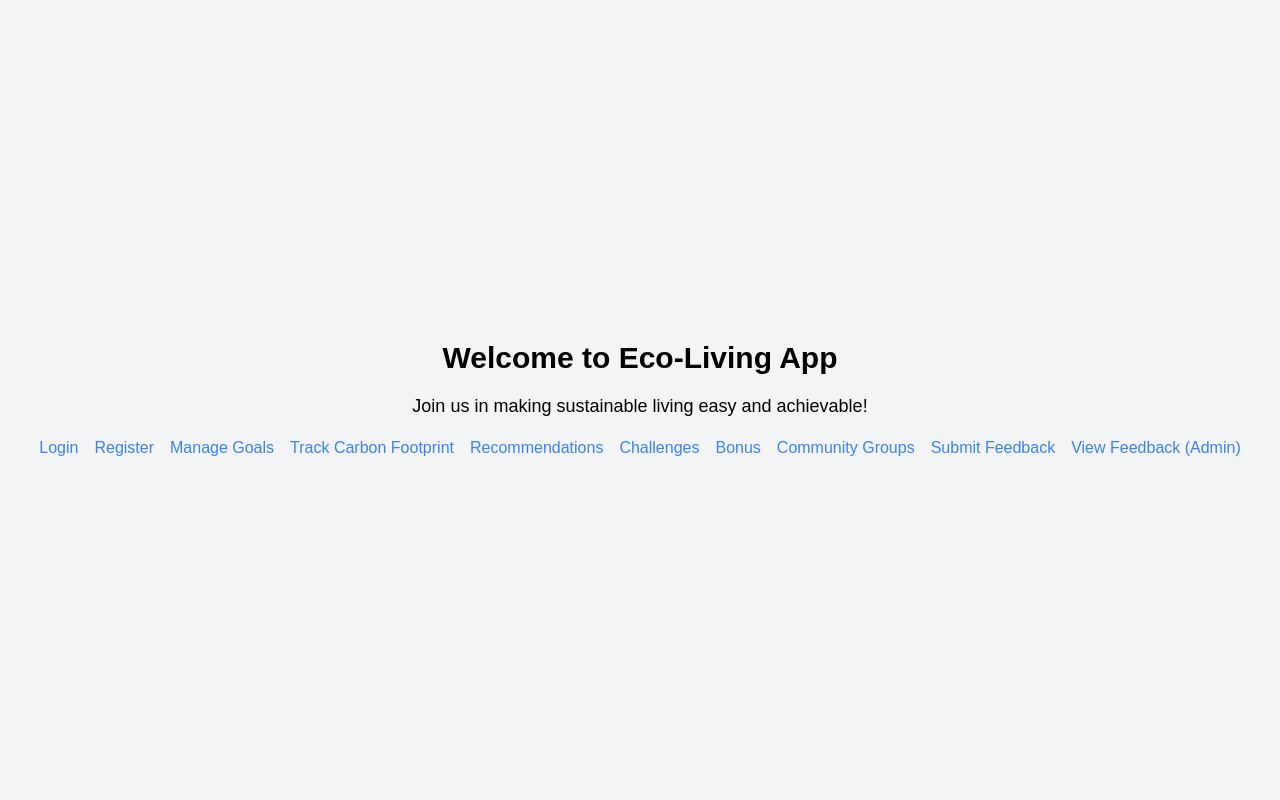
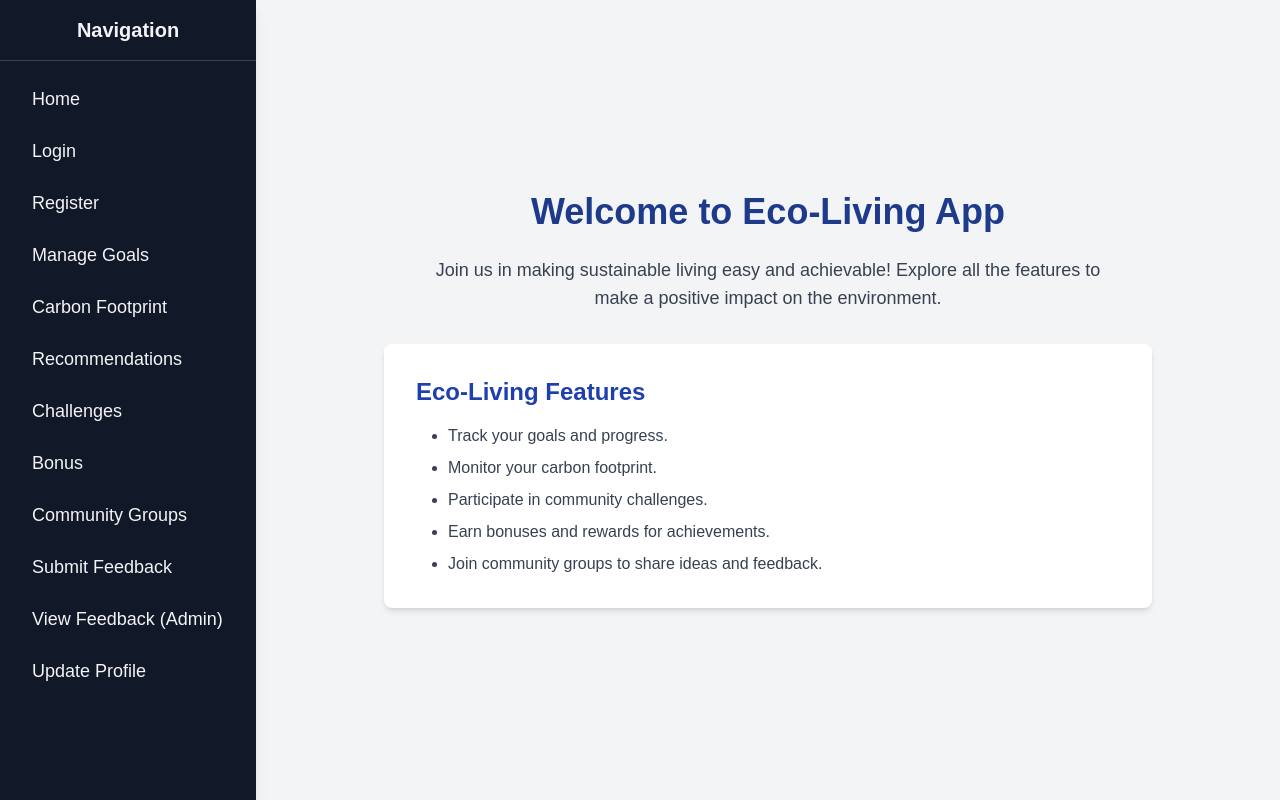
Before and after one commit to profkev/eco-living-frontend, a React (Create React App) app: page / in a window 1280 px wide. Built offline with nearby package versions, Linux system fonts and the light colour scheme; the HTML template or start-up script is replaced by a standard one.

Commit message:
Updated frontend with [version 1]

```diff
--- a/src/App.js
+++ b/src/App.js
@@ -1,8 +1,9 @@
 import React from 'react';
 import { BrowserRouter as Router, Routes, Route } from 'react-router-dom';
+import SidePanel from './components/SidePanel'; // Import the SidePanel component
+import Home from './pages/Home'; // Test with just the Home component
+import Register from './pages/Register';
 import Login from './pages/Login';
-import Register from './pages/Register';
-import Home from './pages/Home';
 import Goals from './pages/Goals';
 import Recommendations from './pages/Recommendations';
 import Challenges from './pages/Challenges';
@@ -11,15 +12,21 @@ import CarbonFootprint from './pages/CarbonFootprint';
 import CommunityGroups from './pages/CommunityGroups';
 import SubmitFeedback from './pages/SubmitFeedback';
 import ViewFeedback from './pages/ViewFeedback';
+import UpdateProfile from './pages/UpdateProfile';
 
 const App = () => {
   return (
     <Router>
-      <div className="min-h-screen bg-gray-100">
+      <div className="flex h-screen bg-gray-100">
+        {/* Fixed Side Panel */}
+        <SidePanel />
+
+        {/* Main Content */}
+        <div className="flex-1 overflow-y-auto">
           <Routes>
             <Route path="/" element={<Home />} />
+            <Route path="/register" element={<Register />} />
             <Route path="/login" element={<Login />} />
-          <Route path="/register" element={<Register />} />
             <Route path="/goals" element={<Goals />} />
             <Route path="/recommendations" element={<Recommendations />} />
             <Route path="/challenges" element={<Challenges />} />
@@ -28,7 +35,9 @@ const App = () => {
             <Route path="/community-groups" element={<CommunityGroups />} />
             <Route path="/submit-feedback" element={<SubmitFeedback />} />
             <Route path="/view-feedback" element={<ViewFeedback />} />
+            <Route path="/profile" element={<UpdateProfile />} />
           </Routes>
+        </div>
       </div>
     </Router>
   );
--- /dev/null
+++ b/src/components/SidePanel.js
@@ -0,0 +1,169 @@
+import React, { useState, useEffect } from 'react';
+import { Link, useNavigate } from 'react-router-dom';
+
+const SidePanel = () => {
+  const [isMenuOpen, setIsMenuOpen] = useState(false);
+  const [isAuthenticated, setIsAuthenticated] = useState(false);
+  const navigate = useNavigate();
+
+  useEffect(() => {
+    // Check if user is authenticated by checking if a token exists
+    const token = localStorage.getItem('token');
+    if (token) {
+      setIsAuthenticated(true);
+    }
+  }, []);
+
+  const toggleMenu = () => {
+    setIsMenuOpen(!isMenuOpen);
+  };
+
+  const handleLogout = () => {
+    // Clear the token from localStorage
+    localStorage.removeItem('token');
+    setIsAuthenticated(false);
+    navigate('/login'); // Redirect to login page
+  };
+
+  return (
+    <div>
+      {/* Toggle Button for Mobile View */}
+      <button
+        onClick={toggleMenu}
+        className="md:hidden text-white bg-blue-900 p-2 fixed top-2 left-2 z-50 rounded focus:outline-none"
+      >
+        {isMenuOpen ? 'Close' : 'Menu'}
+      </button>
+
+      {/* Side Panel */}
+      <div
+        className={`${
+          isMenuOpen ? 'block' : 'hidden'
+        } md:block w-64 bg-gray-900 text-gray-100 flex flex-col shadow-lg h-screen fixed md:relative z-40`}
+      >
+        {/* Header */}
+        <div className="p-4 text-center text-xl font-bold border-b border-gray-700">
+          Navigation
+        </div>
+
+        {/* Navigation Links */}
+        <nav className="flex-1 overflow-y-auto">
+          <ul className="space-y-2 p-4">
+            <li>
+              <Link
+                to="/"
+                className="flex items-center hover:bg-gray-800 px-4 py-2 rounded text-lg transition-all"
+              >
+                Home
+              </Link>
+            </li>
+            {!isAuthenticated && (
+              <>
+                <li>
+                  <Link
+                    to="/login"
+                    className="flex items-center hover:bg-gray-800 px-4 py-2 rounded text-lg transition-all"
+                  >
+                    Login
+                  </Link>
+                </li>
+                <li>
+                  <Link
+                    to="/register"
+                    className="flex items-center hover:bg-gray-800 px-4 py-2 rounded text-lg transition-all"
+                  >
+                    Register
+                  </Link>
+                </li>
+              </>
+            )}
+            {isAuthenticated && (
+              <li>
+                <button
+                  onClick={handleLogout}
+                  className="flex items-center hover:bg-gray-800 px-4 py-2 rounded text-lg transition-all w-full text-left"
+                >
+                  Log Out
+                </button>
+              </li>
+            )}
+            <li>
+              <Link
+                to="/goals"
+                className="flex items-center hover:bg-gray-800 px-4 py-2 rounded text-lg transition-all"
+              >
+                Manage Goals
+              </Link>
+            </li>
+            <li>
+              <Link
+                to="/carbon-footprint"
+                className="flex items-center hover:bg-gray-800 px-4 py-2 rounded text-lg transition-all"
+              >
+                Carbon Footprint
+              </Link>
+            </li>
+            <li>
+              <Link
+                to="/recommendations"
+                className="flex items-center hover:bg-gray-800 px-4 py-2 rounded text-lg transition-all"
+              >
+                Recommendations
+              </Link>
+            </li>
+            <li>
+              <Link
+                to="/challenges"
+                className="flex items-center hover:bg-gray-800 px-4 py-2 rounded text-lg transition-all"
+              >
+                Challenges
+              </Link>
+            </li>
+            <li>
+              <Link
+                to="/bonus"
+                className="flex items-center hover:bg-gray-800 px-4 py-2 rounded text-lg transition-all"
+              >
+                Bonus
+              </Link>
+            </li>
+            <li>
+              <Link
+                to="/community-groups"
+                className="flex items-center hover:bg-gray-800 px-4 py-2 rounded text-lg transition-all"
+              >
+                Community Groups
+              </Link>
+            </li>
+            <li>
+              <Link
+                to="/submit-feedback"
+                className="flex items-center hover:bg-gray-800 px-4 py-2 rounded text-lg transition-all"
+              >
+                Submit Feedback
+              </Link>
+            </li>
+            <li>
+              <Link
+                to="/view-feedback"
+                className="flex items-center hover:bg-gray-800 px-4 py-2 rounded text-lg transition-all"
+              >
+                View Feedback (Admin)
+              </Link>
+            </li>
+            <li>
+              <Link
+                to="/profile"
+                className="flex items-center hover:bg-gray-800 px-4 py-2 rounded text-lg transition-all"
+              >
+                Update Profile
+              </Link>
+            </li>
+          </ul>
+        </nav>
+      </div>
+    </div>
+  );
+};
+
+export default SidePanel;
--- a/src/pages/Home.js
+++ b/src/pages/Home.js
@@ -1,44 +1,28 @@
 import React from 'react';
-import { Link } from 'react-router-dom';
 
 const Home = () => {
   return (
-    <div className="min-h-screen flex flex-col items-center justify-center bg-gray-100">
-      <h1 className="text-3xl font-bold mb-4">Welcome to Eco-Living App</h1>
-      <p className="text-lg mb-4">
-        Join us in making sustainable living easy and achievable!
+    <div className="flex flex-col items-center justify-center min-h-screen bg-gray-100 p-6">
+      {/* Header */}
+      <h1 className="text-4xl font-bold mb-6 text-blue-900">
+        Welcome to Eco-Living App
+      </h1>
+      <p className="text-lg mb-8 text-gray-700 text-center max-w-2xl">
+        Join us in making sustainable living easy and achievable! Explore all
+        the features to make a positive impact on the environment.
       </p>
-      <div className="flex gap-4">
-        <Link to="/login" className="text-blue-500 hover:underline">
-          Login
-        </Link>
-        <Link to="/register" className="text-blue-500 hover:underline">
-          Register
-        </Link>
-        <Link to="/goals" className="text-blue-500 hover:underline">
-          Manage Goals
-        </Link>
-        <Link to="/carbon-footprint" className="text-blue-500 hover:underline">
-          Track Carbon Footprint
-        </Link>
-        <Link to="/recommendations" className="text-blue-500 hover:underline">
-          Recommendations
-        </Link>
-        <Link to="/challenges" className="text-blue-500 hover:underline">
-          Challenges
-        </Link>
-        <Link to="/bonus" className="text-blue-500 hover:underline">
-          Bonus
-        </Link>
-        <Link to="/community-groups" className="text-blue-500 hover:underline">
-          Community Groups
-        </Link>
-        <Link to="/submit-feedback" className="text-blue-500 hover:underline">
-          Submit Feedback
-        </Link>
-        <Link to="/view-feedback" className="text-blue-500 hover:underline">
-          View Feedback (Admin)
-        </Link>
+      {/* Features Card */}
+      <div className="bg-white p-8 rounded-lg shadow-md w-full max-w-3xl">
+        <h2 className="text-2xl font-bold mb-4 text-blue-800">
+          Eco-Living Features
+        </h2>
+        <ul className="list-disc pl-8 space-y-2 text-gray-700">
+          <li>Track your goals and progress.</li>
+          <li>Monitor your carbon footprint.</li>
+          <li>Participate in community challenges.</li>
+          <li>Earn bonuses and rewards for achievements.</li>
+          <li>Join community groups to share ideas and feedback.</li>
+        </ul>
       </div>
     </div>
   );
--- /dev/null
+++ b/src/pages/UpdateProfile.js
@@ -0,0 +1,95 @@
+import React, { useState, useEffect } from 'react';
+import axios from 'axios';
+
+const UpdateProfile = () => {
+  const [name, setName] = useState('');
+  const [email, setEmail] = useState('');
+  const [success, setSuccess] = useState(false);
+  const [error, setError] = useState('');
+
+  // Use environment variable or default to localhost
+  const baseURL = process.env.REACT_APP_API_BASE_URL || 'http://localhost:5000';
+
+  // Fetch profile details on component mount
+  useEffect(() => {
+    const fetchProfile = async () => {
+      try {
+        const { data } = await axios.get(`${baseURL}/api/users/profile`, {
+          headers: {
+            Authorization: `Bearer ${localStorage.getItem('token')}`,
+          },
+        });
+        setName(data.name);
+        setEmail(data.email);
+      } catch (err) {
+        console.error('Error fetching profile:', err);
+        setError(err.response?.data?.message || 'Failed to load profile.');
+      }
+    };
+
+    fetchProfile();
+  }, [baseURL]);
+
+  // Handle profile update
+  const handleUpdate = async (e) => {
+    e.preventDefault();
+    setError('');
+    setSuccess(false);
+
+    try {
+      const { data } = await axios.put(
+        `${baseURL}/api/users/profile`,
+        { name, email },
+        {
+          headers: {
+            Authorization: `Bearer ${localStorage.getItem('token')}`,
+          },
+        }
+      );
+      setSuccess('Profile updated successfully!');
+      setName(data.name);
+      setEmail(data.email);
+    } catch (err) {
+      console.error('Error updating profile:', err);
+      setError(err.response?.data?.message || 'Failed to update profile.');
+    }
+  };
+
+  return (
+    <div className="p-4 bg-white shadow rounded max-w-md mx-auto mt-6">
+      <h2 className="text-xl font-bold mb-4">Update Profile</h2>
+      {error && <p className="text-red-500">{error}</p>}
+      {success && <p className="text-green-500">{success}</p>}
+      <form onSubmit={handleUpdate}>
+        <div className="mb-4">
+          <label className="block text-sm font-medium mb-1">Name</label>
+          <input
+            type="text"
+            value={name}
+            onChange={(e) => setName(e.target.value)}
+            className="w-full p-2 border rounded"
+            required
+          />
+        </div>
+        <div className="mb-4">
+          <label className="block text-sm font-medium mb-1">Email</label>
+          <input
+            type="email"
+            value={email}
+            onChange={(e) => setEmail(e.target.value)}
+            className="w-full p-2 border rounded"
+            required
+          />
+        </div>
+        <button
+          type="submit"
+          className="bg-blue-500 text-white px-4 py-2 rounded hover:bg-blue-600"
+        >
+          Update
+        </button>
+      </form>
+    </div>
+  );
+};
+
+export default UpdateProfile;
```
Also changed, not shown: src/pages/ViewFeedback.js (+5 -2 lines). Lines whose indentation alone changed are shown as unchanged.
